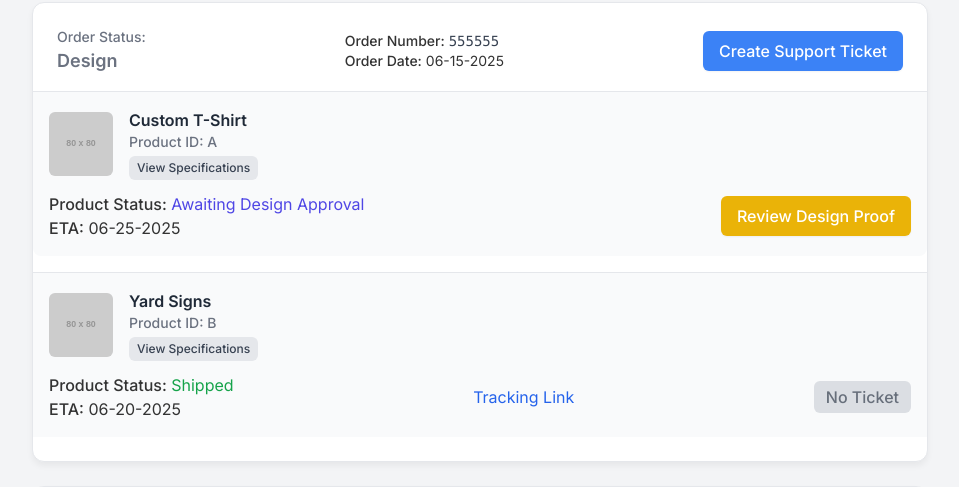
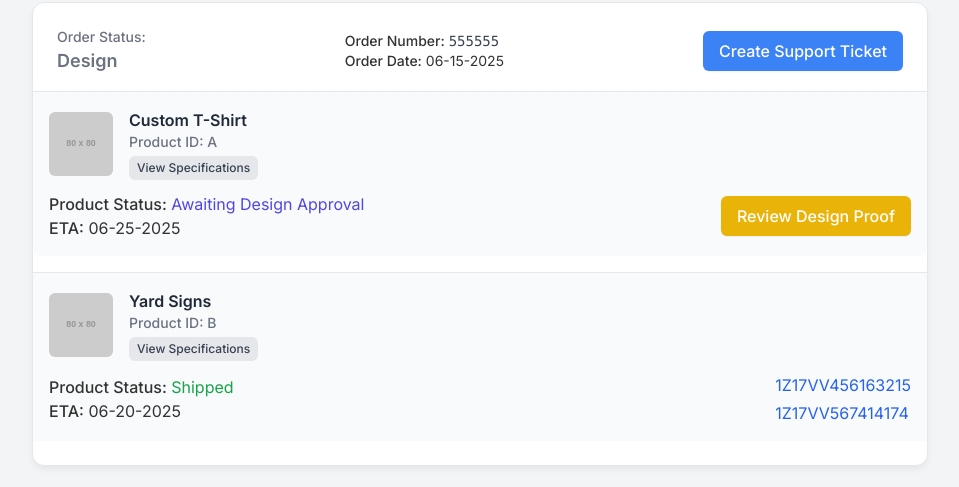
Before and after one commit to ChaouiZ/order-tracking, a plain HTML site: page index.html in a window 1280 px wide. Shown: the part 234-721 px from the top of the page, without its empty margins (160-1119 px from the left). Drawn offline with nearby package versions, Linux system fonts and the light colour scheme; placeholder pictures from the web are drawn by us.

Commit message:
Removed No Ticket and added individual tracking numbers

```diff
--- a/index.html
+++ b/index.html
@@ -124,10 +124,14 @@
                         <p><span class="font-medium">Product Status:</span> <span class="text-green-600">Shipped</span></p>
                         <p><span class="font-medium">ETA:</span> 06-20-2025</p>
                     </div>
-                    <a href="#" class="mt-2 sm:mt-0 text-blue-600 hover:underline">Tracking Link</a>
-                    <button class="mt-2 sm:mt-0 px-3 py-1 bg-gray-300 text-gray-700 font-medium rounded-md cursor-not-allowed opacity-75">
-                        No Ticket
-                    </button>
+              <div class="flex flex-col items-end sm:items-start mt-2 sm:mt-0">
+
+                        <a href="#" class="text-blue-600 hover:underline mb-1">1Z17VV456163215</a>
+
+                        <a href="#" class="text-blue-600 hover:underline">1Z17VV567414174</a>
+
+                    </div>
+
                 </div>
             </div>
         </div>
```
